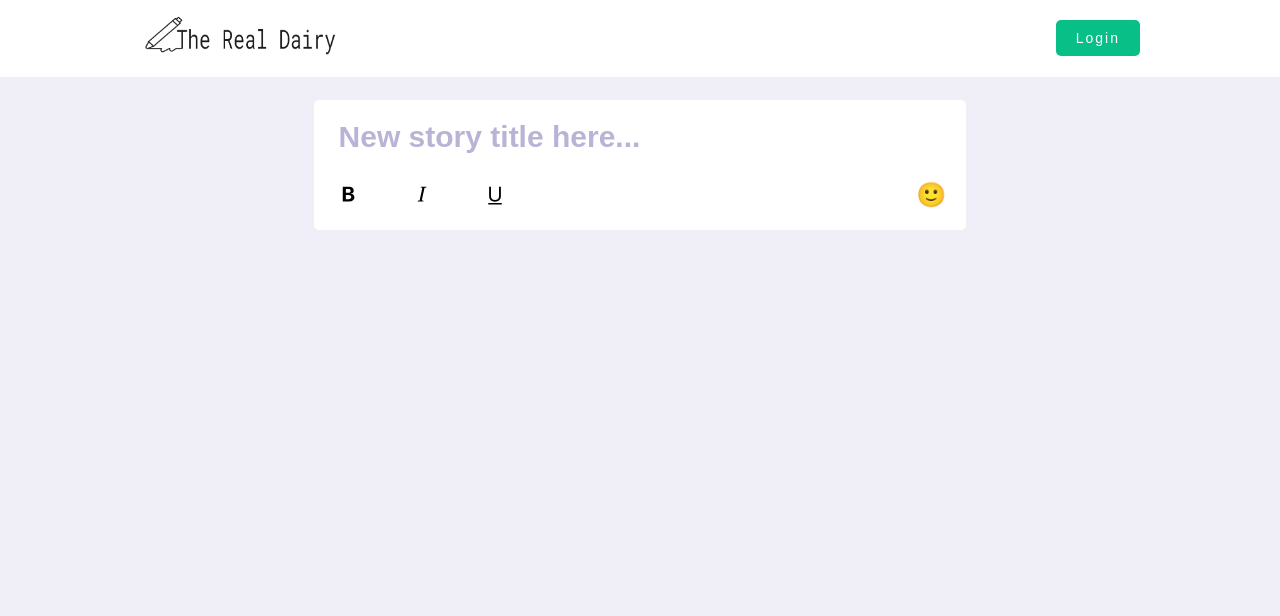
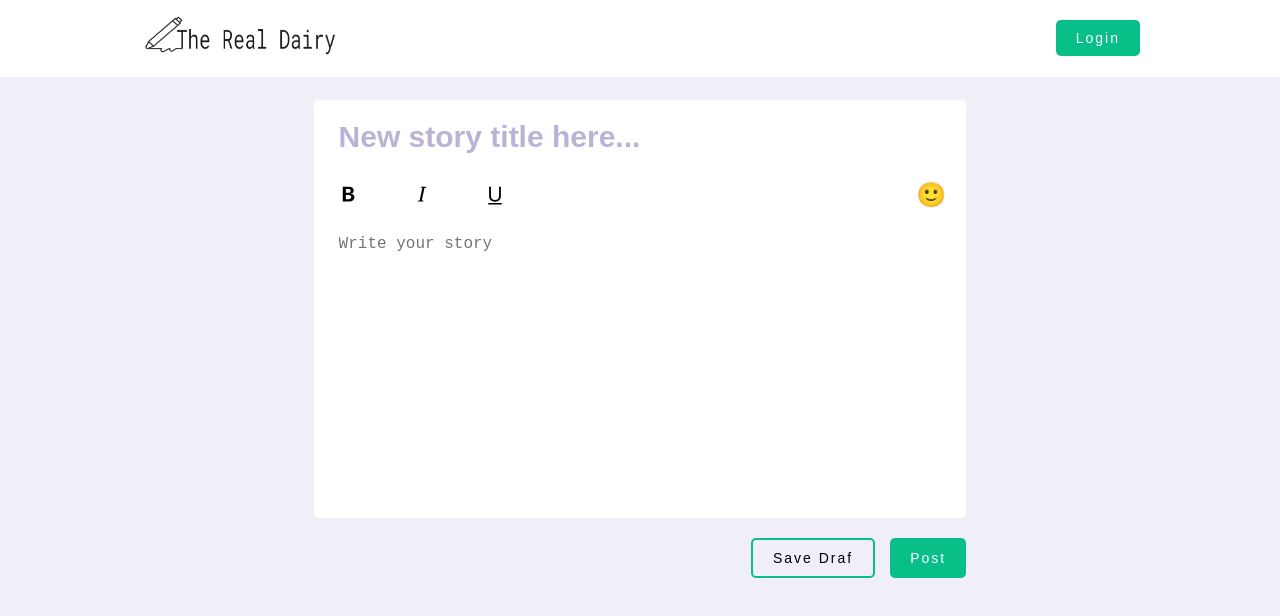
Before and after one commit to myselfvikramgupta/social_media, a React (Create React App) app: page /post/create in a window 1280 px wide. Shown: the top 616 px of the page. Built offline with nearby package versions, Linux system fonts and the light colour scheme.

Commit message:
add post button

```diff
--- a/src/components/PostCreate/PostEditor.jsx
+++ b/src/components/PostCreate/PostEditor.jsx
@@ -2,6 +2,7 @@ import React from 'react'
 import {TypeUnderlineIcon,TypeItalicIcon,TypeBoldIcon} from './../svgIcons'
 const PostEditor = () => {
     return (
+        <>
         <div className='card'>
             <div className="card_body ">
                 <div className="editor_title">
@@ -16,10 +17,18 @@ const PostEditor = () => {
                     <div className="editor_emoji">
                         <button className="editor_btn"><span>🙂</span></button>
                     </div>
+
+                </div>
+                <div className=" text_editor">
+                      <textarea type="text"  placeholder="Write your story" ></textarea>
                 </div>
             </div>
 
         </div>
+        <div className="post_btn">
+            <button className="btn">Save Draf</button><button className="btn btn_primary">Post</button>
+        </div>
+        </>
     )
 }
 
--- a/src/index.css
+++ b/src/index.css
@@ -251,6 +251,16 @@ a{
    font-weight:800;
    width:100%;
 }
+.text_editor{
+  padding:20px 10px;
+}
+.text_editor textarea{
+  font-size:16px;
+  font-weight:500;
+  width:100%;
+  resize:none;
+  height: 30vh;
+}
 .editor_title input::placeholder{
   color: var(--color-dark);
 }
@@ -279,6 +289,19 @@ a{
 }
 .editor_btn span{
    font-size:24px;
+}
+.post_btn{
+  margin-top:20px;
+  width:100%;
+  display:flex;
+  justify-content:flex-end;
+}
+.post_btn button:nth-child(1){
+  background:transparent;
+  border:2px solid var(--color-primary);
+ }
+.post_btn button:nth-child(2){
+ margin-left:15px;
 }
 @media only screen and (max-width: 768px) {
   /* For mobile phones: */
```
